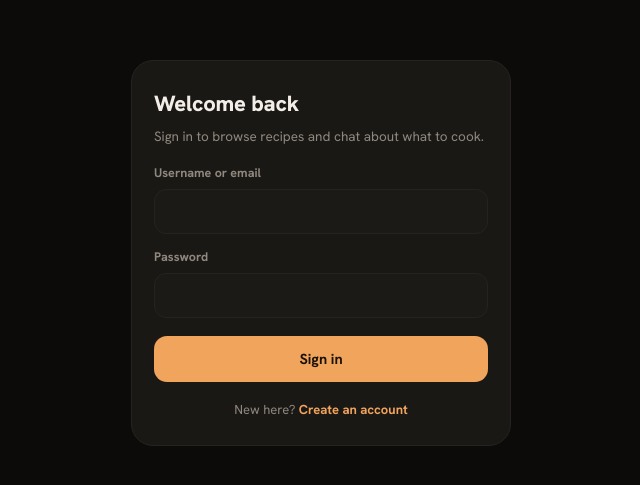
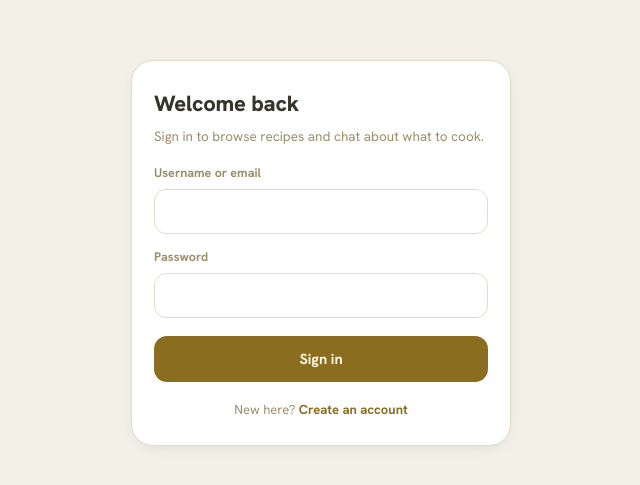
Before and after one commit to Alp-Balaj/Recipe_App_Front, a React (Vite) app: page /login in a window 1280 px wide. Shown: the part 147-632 px from the top of the page, without its empty margins (319-959 px from the left). Built offline with nearby package versions, Linux system fonts and the light colour scheme.

Commit message:
styling changes.

```diff
--- a/src/components/ThemeRoot.tsx
+++ b/src/components/ThemeRoot.tsx
@@ -16,10 +16,10 @@ export interface ThemeContextValue {
  * which render outside the tabbed AppShell.
  */
 export default function ThemeRoot() {
-  // The imported redesign is dark-native; dark is the default open state.
-  // The toggle (Profile · Appearance, and the sidebar moon) flips to the warm
-  // light variant and back.
-  const [mode, setMode] = useState<Mode>('dark')
+  // The imported redesign is light-native (warm cream/paper + gold); light is
+  // the default open state. The toggle (Profile · Appearance, and the sidebar
+  // moon) flips to the warm-charcoal dark variant and back.
+  const [mode, setMode] = useState<Mode>('light')
   const toggleMode = () => setMode((m) => (m === 'light' ? 'dark' : 'light'))
 
   const context: ThemeContextValue = { mode, setMode, toggleMode }
--- a/src/index.css
+++ b/src/index.css
@@ -173,59 +173,62 @@ body { margin: 0; }
 }
 
 /* ────────────────────────────────────────────────────────────────
-   Recipe App Redesign — warm amber on near-black (imported design).
-   Dark is the design's native palette; light is a warm-paper variant
-   in the same amber family so the theme toggle stays coherent.
+   Recipe App Redesign — warm cream/paper with a golden accent
+   (imported design "Recipe App Redesign").
+   Light is the design's native palette (cream surfaces, charcoal ink
+   #37352b, gold #8a6d1f interactive, #ecde87→#c6a24c gradient). Dark is
+   a coherent warm-charcoal counterpart in the same gold family so the
+   theme toggle stays consistent (the design ships no dark mockup).
    Shared accent gradient + idle-nav tokens are theme-agnostic values
    the sidebar / bottom-nav / CTAs read.
    ──────────────────────────────────────────────────────────────── */
 
-/* ── Light theme (warm paper) ── */
+/* ── Light theme (design native — warm cream / gold) ── */
 [data-mode="light"] {
-  --bg: #f7f1e8;
+  --bg: #f3f0e8;
   --surface: #ffffff;
-  --surface2: #f1e8da;
-  --border: #e8ddcc;
-  --text: #241d14;
-  --muted: #8a7e6d;
-  --accent: #d9772e;
-  --accent-ink: #ffffff;
-  --accent-grad: linear-gradient(135deg, #f7a94e, #e07c33);
-  --accent-soft: rgba(217, 119, 46, 0.12);
-  --navidle: #a1957f;
-  --cardsh: 0 3px 14px -6px rgba(90, 55, 20, 0.2);
+  --surface2: #f4ecc9;
+  --border: #e4dcc4;
+  --text: #37352b;
+  --muted: #9a8f6a;
+  --accent: #8a6d1f;
+  --accent-ink: #fdf9ec;
+  --accent-grad: linear-gradient(135deg, #ecde87, #c6a24c);
+  --accent-soft: rgba(198, 162, 76, 0.18);
+  --navidle: #a89a6f;
+  --cardsh: 0 4px 16px -8px rgba(55, 53, 43, 0.22);
   --inputbg: #ffffff;
-  --navbg: #fbf5ec;
-  --tagbg: #f4ecdd;
+  --navbg: #fbf6ea;
+  --tagbg: #f4ecc9;
   --tagborder: transparent;
-  --tagcol: #a4692a;
-  --hair: #ece2d2;
-  --chipbg: rgba(217, 119, 46, 0.12);
-  --chipcol: #b3651f;
-  --backdrop: #e6dccb;
+  --tagcol: #8a6d1f;
+  --hair: #ece3d0;
+  --chipbg: rgba(198, 162, 76, 0.16);
+  --chipcol: #8a6d1f;
+  --backdrop: #e9e5da;
 }
 
-/* ── Dark theme (design native) ── */
+/* ── Dark theme (warm-charcoal counterpart in the gold family) ── */
 [data-mode="dark"] {
-  --bg: #0c0b0a;
-  --surface: #1a1815;
-  --surface2: #1c1a17;
-  --border: #262220;
-  --text: #f2ede7;
-  --muted: #8f887e;
-  --accent: #f0a45c;
-  --accent-ink: #1a1207;
-  --accent-grad: linear-gradient(135deg, #f7a94e, #e07c33);
-  --accent-soft: rgba(240, 164, 92, 0.14);
-  --navidle: #6c655d;
+  --bg: #17130c;
+  --surface: #201b12;
+  --surface2: #292217;
+  --border: #342c1e;
+  --text: #f3ede0;
+  --muted: #a99c80;
+  --accent: #d9b45c;
+  --accent-ink: #251d0b;
+  --accent-grad: linear-gradient(135deg, #ecde87, #c6a24c);
+  --accent-soft: rgba(217, 180, 92, 0.16);
+  --navidle: #7d7157;
   --cardsh: none;
-  --inputbg: #1c1a17;
-  --navbg: #100e0d;
-  --tagbg: #1f1a15;
-  --tagborder: #2c2620;
-  --tagcol: #c9a578;
-  --hair: #262220;
-  --chipbg: rgba(240, 164, 92, 0.14);
-  --chipcol: #f0a45c;
-  --backdrop: #060505;
+  --inputbg: #201b12;
+  --navbg: #120f09;
+  --tagbg: #292217;
+  --tagborder: #383020;
+  --tagcol: #d9b45c;
+  --hair: #342c1e;
+  --chipbg: rgba(217, 180, 92, 0.16);
+  --chipcol: #e2c069;
+  --backdrop: #0b0906;
 }
```
Also changed, not shown: 1 other file (tests, documents, lock files or other folders).
